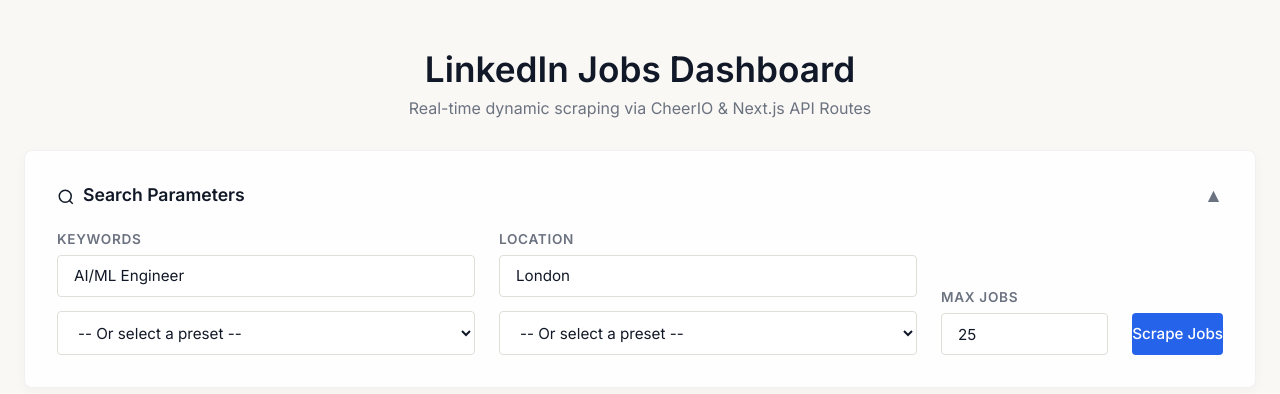
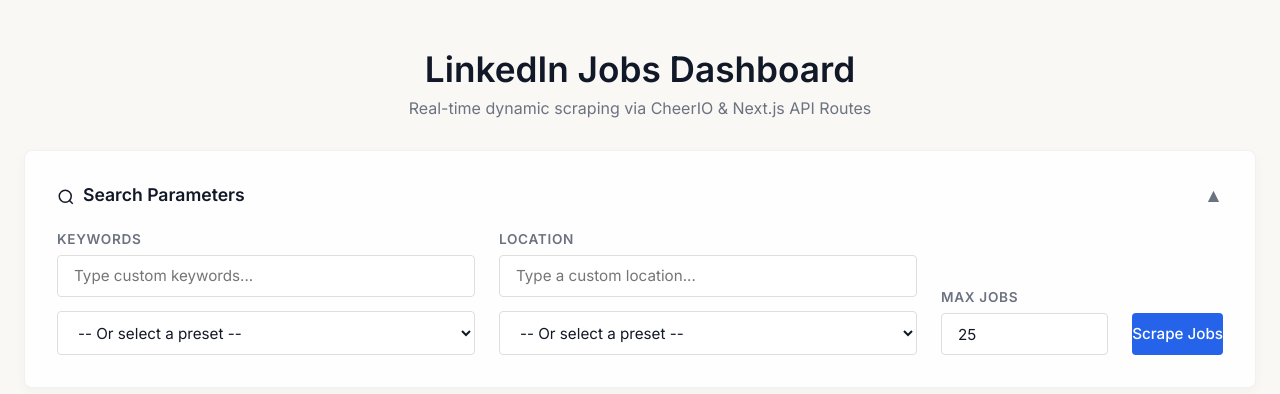
Before and after one commit to mina-genee/linkedin-jobs-dashboard, a Next.js app: page / in a window 1280 px wide. Shown: the top 394 px of the page. Built offline with nearby package versions, Linux system fonts and the light colour scheme.

Commit message:
Initialize inputs cleanly on load

```diff
--- a/src/app/Dashboard.tsx
+++ b/src/app/Dashboard.tsx
@@ -40,8 +40,8 @@
 ];
 
 export default function Dashboard() {
-  const [keywords, setKeywords] = useState("AI/ML Engineer");
-  const [location, setLocation] = useState("London");
+  const [keywords, setKeywords] = useState("");
+  const [location, setLocation] = useState("");
   const [maxJobs, setMaxJobs] = useState(25);
   const [loading, setLoading] = useState(false);
   const [error, setError] = useState<string | null>(null);
```
